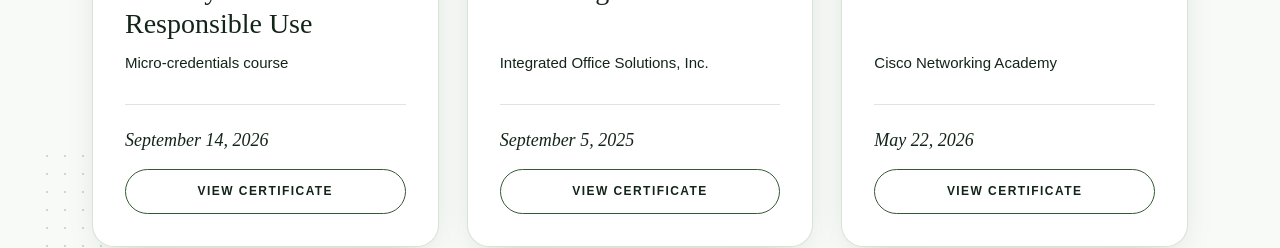
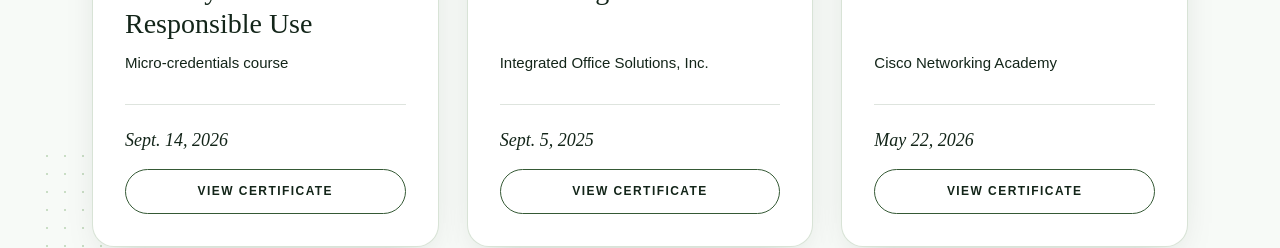
Before and after one commit to almaejoi/personal-portfolio, a plain HTML site: page index.html in a window 1280 px wide. Shown: the part 4740-4988 px from the top of the page. Drawn offline with Linux system fonts and the light colour scheme.

Commit message:
update changes

```diff
--- a/index.html
+++ b/index.html
@@ -409,7 +409,7 @@
                 <h3 class="certificate__title">Introduction to AI Literacy and Responsible Use</h3>
                 <p class="certificate__issuer">Micro-credentials course</p>
                 <div class="certificate__footer">
-                    <time class="certificate__date" datetime="2026-09-14">September 14, 2026</time>
+                    <time class="certificate__date" datetime="2026-09-14">Sept. 14, 2026</time>
                     <a href="images/certificates/ai-literacy.jpg" class="btn btn--outline"
                        data-certificate-modal data-title="Introduction to AI Literacy and Responsible Use"
                        aria-label="View certificate: Introduction to AI Literacy and Responsible Use">View Certificate</a>
@@ -425,7 +425,7 @@
                 <h3 class="certificate__title">Integrated OS – Be More Digi-TALINO</h3>
                 <p class="certificate__issuer">Integrated Office Solutions, Inc.</p>
                 <div class="certificate__footer">
-                    <time class="certificate__date" datetime="2025-09-05">September 5, 2025</time>
+                    <time class="certificate__date" datetime="2025-09-05">Sept. 5, 2025</time>
                     <a href="images/certificates/be-more-digitalino.jpg" class="btn btn--outline"
                        data-certificate-modal data-title="Integrated OS – Be More Digi-TALINO"
                        aria-label="View certificate: Integrated OS – Be More Digi-TALINO">View Certificate</a>
```
Also changed, not shown: 1 other file.
